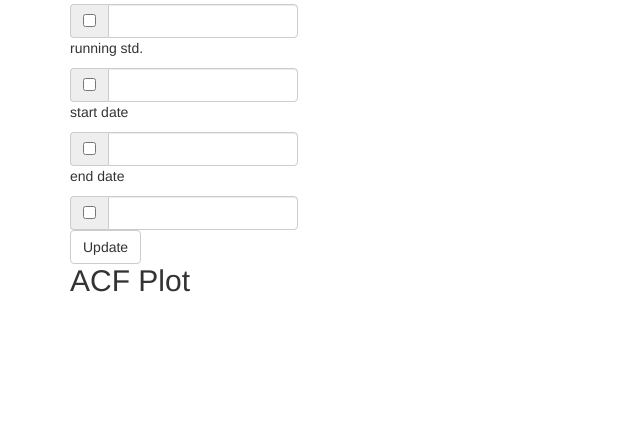
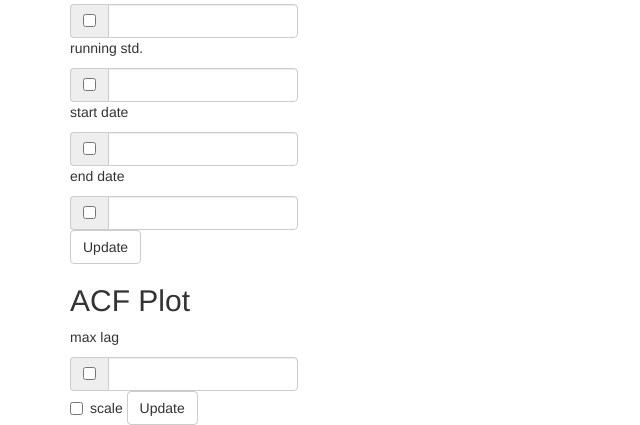
Before and after one commit to dumfug/mmis2, a Flask app: template timeline/templates/info.html in a window 1280 px wide. Shown: the part 449-874 px from the top of the page, without its empty margins (0-640 px from the left). Before the commit the page ends 741 px from the top, so only its background shows below. Run offline with Flask 2, Linux system fonts and the light colour scheme; the template is opened without the code that fills it, so the values that code supplies are empty; some libraries are stand-ins or nearby versions.

Commit message:
Added acf plot

```diff
--- a/timeline/static/css/timeline.css
+++ b/timeline/static/css/timeline.css
@@ -6,7 +6,7 @@ body {
   text-align: center;
 }
 
-#time-plot-canvas {
+.plot-canvas {
   width: 80%;
   float: left;
 }
@@ -16,6 +16,6 @@ body {
   float: left;
 }
 
-#acf_plot {
+#clear {
   clear:left;
 }
--- a/timeline/templates/info.html
+++ b/timeline/templates/info.html
@@ -20,7 +20,7 @@
   <div id='time_series_plot'>
     <h2>Time Series Plot</h2>
     <div class='plot_window'>
-      <div id='time-plot-canvas'></div>
+      <div id='time-plot-canvas' class="plot-canvas"></div>
       <div id='window_params'>
 
         <div id='first_param'>
@@ -62,14 +62,36 @@
             <input type='text' id="end_date" class="form-control" />
           </div><!-- /input-group -->
         </div>
-        <button type="button" id="btn_update" class="btn btn-default">Update</button>
+        <button type="button" id="btn_update_time_series" class="btn btn-default">Update</button>
       </div>
+    </div>
+  </div> <!-- time_series_plot -->
+
+  <div id='clear'></div>
+
+  <div id='acf_plot'>
+    <h2>ACF Plot</h2>
+
+    <div class='plot_window'>
+      <div id='acf-plot-canvas' class="plot-canvas"></div>
+      <div id='window_params'>
+
+        <div id='first_param'>
+        <p>max lag</p>
+          <div class="input-group">
+            <span class="input-group-addon">
+              <input type="checkbox" id="lag_checkbox" onclick="toggleCheckbox(this)" aria-label="...">
+            </span>
+            <input type="text" id="lag_text" class="form-control" aria-label="...">
           </div>
         </div>
 
-  <div id='acf_plot'>
-    <h2>ACF Plot</h2>
+        <label class="checkbox-inline"><input type="checkbox" value="">scale</label>
+        <button type="button" id="btn_update_time_series" class="btn btn-default">Update</button>
       </div>
+    </div>
+
+  </div> <!-- acf_plot -->
 </div> <!-- /.container -->
 
 <script type="text/javascript">
@@ -86,26 +108,37 @@
     }
   };
 
-  var update_time_series = function(event) {
+  $('#btn_update_time_series').click( function(event) {
+    show_empty_plot('#time-plot-canvas', 'loading');
+
+    var start_date = $("#start_date").data("DateTimePicker").date();
+    var end_date = $("#end_date").data("DateTimePicker").date();
+
     var params = {
       'id': {{ data_set.id }},
       'target': '#time-plot-canvas',
-      'start_date': date_to_unix_time_stamp(new Date('2005/06/20 00:00:00')),
-      'end_date': date_to_unix_time_stamp(new Date('2005/06/27 23:59:59')),
-      'rolling_mean_window': 600,
-      'rolling_std_window': 600,
       'height': 500
     };
-      $('a#btn-time-plot').bind('click', { params:params }, time_plot);
 
-      $("#datetimepicker1").click( function(){
-          console.log($("#datetimepicker1").data("DateTimePicker").date().toDate());
+    if(document.getElementById('mean_checkbox').checked) {
+      params['rolling_mean_window'] = document.getElementById('mean_text').value;
+    }
+
+    if(document.getElementById('std_checkbox').checked) {
+      params['rolling_std_window'] = document.getElementById('std_text').value;
+    }
+
+    if(document.getElementById('start_checkbox').checked && start_date !== null) {
+      params['start_date'] = date_to_unix_time_stamp(start_date.toDate());
+    }
+
+    if(document.getElementById('end_checkbox').checked && end_date !== null) {
+      params['end_date'] = date_to_unix_time_stamp(end_date.toDate());
+    }
+
+    time_plot({'data': params});
   });
 
-  };
-</script>
-
-<script type="text/javascript">
   $('#mean_text').prop("disabled", true);
   $('#std_text').prop("disabled", true);
   $('#start_date').prop("disabled", true);
@@ -120,6 +153,9 @@
     'height': 500
   };
 
+    show_empty_plot('#time-plot-canvas', 'loading');
     time_plot({'data': params});
+    show_empty_plot('#acf-plot-canvas', 'loading');
+    acf_plot({'data': params});
 </script>
 {% endblock %}
```
Lines whose indentation alone changed are shown as unchanged.
